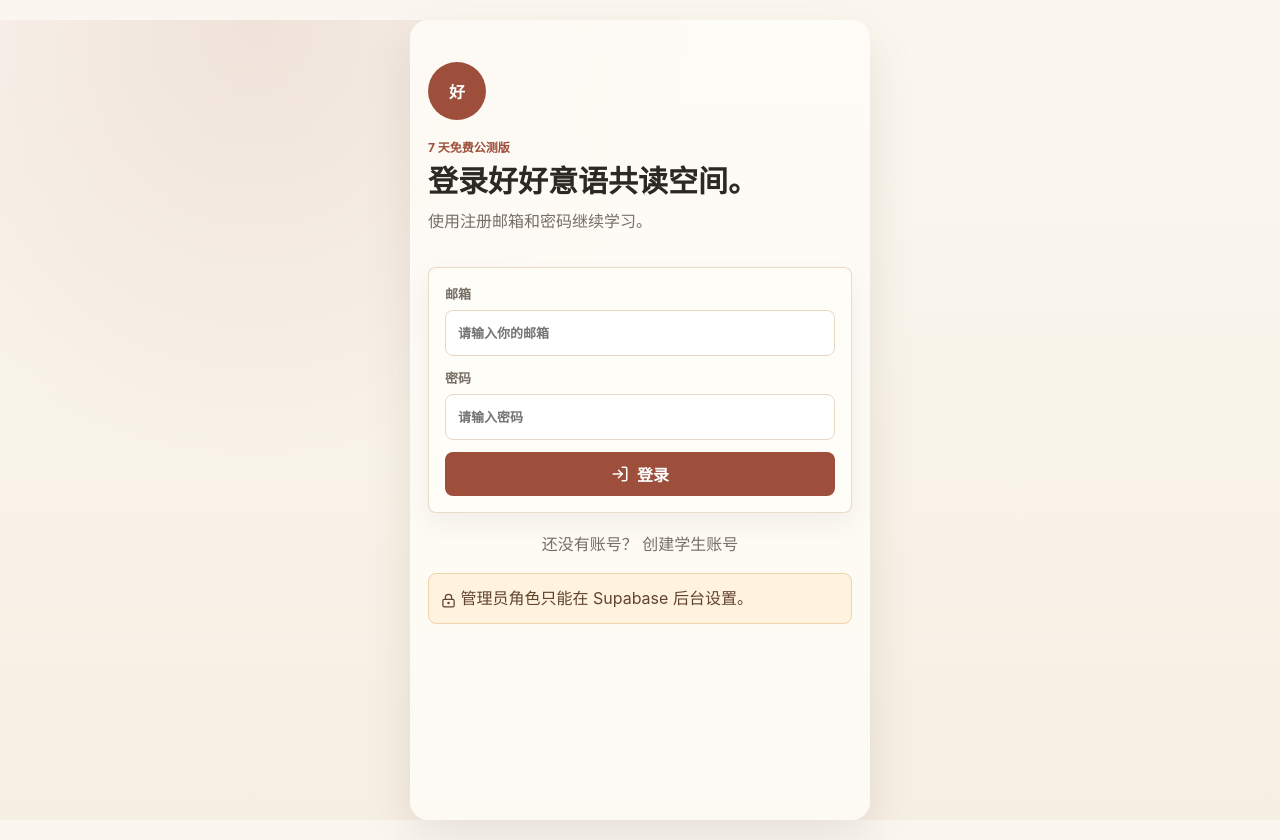
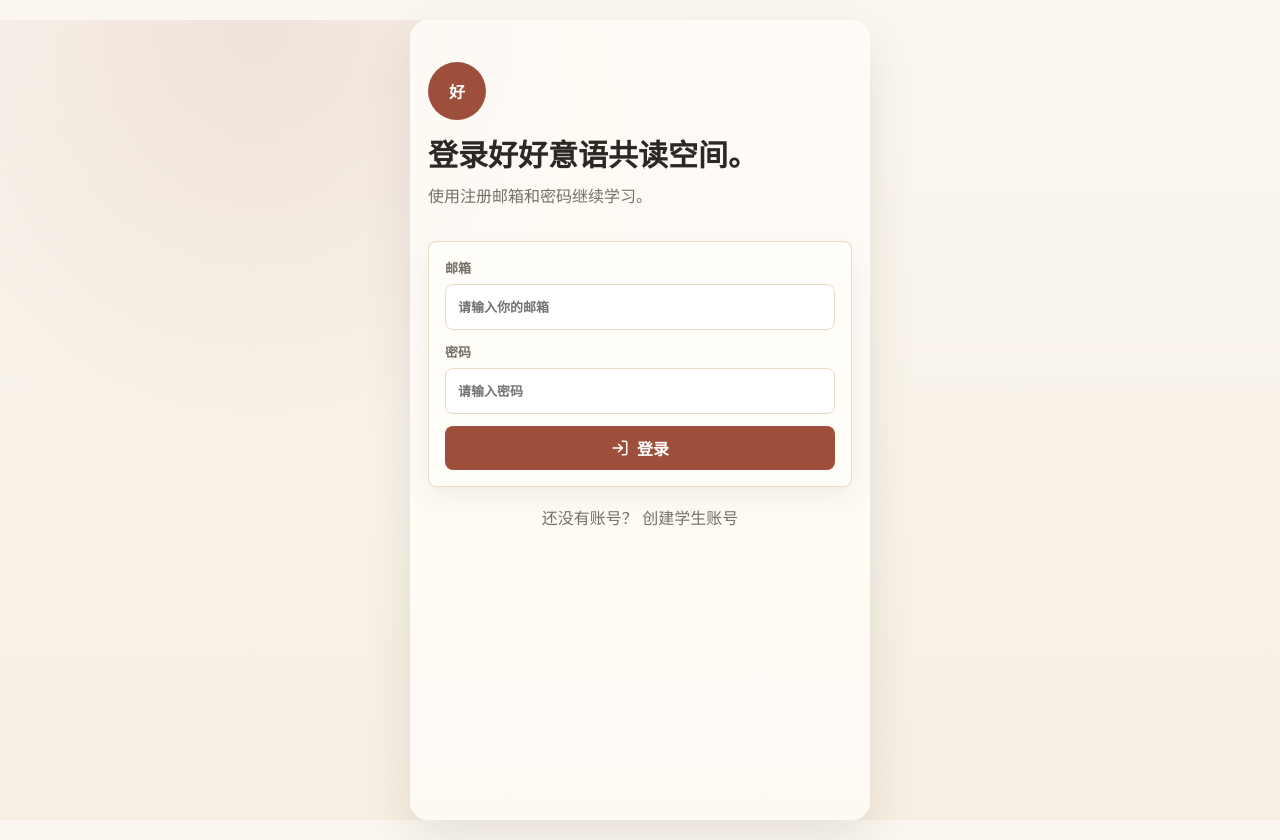
Before and after one commit to haohaoitaliano/haohao-reading-space, a Next.js app: page /login in a window 1280 px wide. Built offline with nearby package versions, Linux system fonts and the light colour scheme; no server answers.

Commit message:
简化登录页面提示

```diff
--- a/src/app/login/page.tsx
+++ b/src/app/login/page.tsx
@@ -1,7 +1,7 @@
 "use client";
 
 import Link from "next/link";
-import { LockKeyhole, LogIn } from "lucide-react";
+import { LogIn } from "lucide-react";
 import { FormEvent, useState } from "react";
 import { getSafePostLoginPath } from "@/lib/auth-redirect";
 import { getPostLoginPath, type AuthProfile } from "@/lib/auth-policy";
@@ -60,7 +60,6 @@ export default function LoginPage() {
       <section className="screen">
         <div className="hero">
           <div className="brand-mark" style={{ width: 58, height: 58, marginBottom: 18 }}>好</div>
-          <p className="kicker">7 天免费公测版</p>
           <h1>登录好好意语共读空间。</h1>
           <p>使用注册邮箱和密码继续学习。</p>
         </div>
@@ -97,9 +96,6 @@ export default function LoginPage() {
           还没有账号？ <Link href="/register">创建学生账号</Link>
         </p>
         {!configured ? <p className="notice" role="alert">尚未配置 Supabase。</p> : null}
-        <p className="notice" style={{ marginTop: 14 }}>
-          <LockKeyhole size={15} style={{ verticalAlign: "text-bottom" }} /> 管理员角色只能在 Supabase 后台设置。
-        </p>
       </section>
     </main>
   );
```
